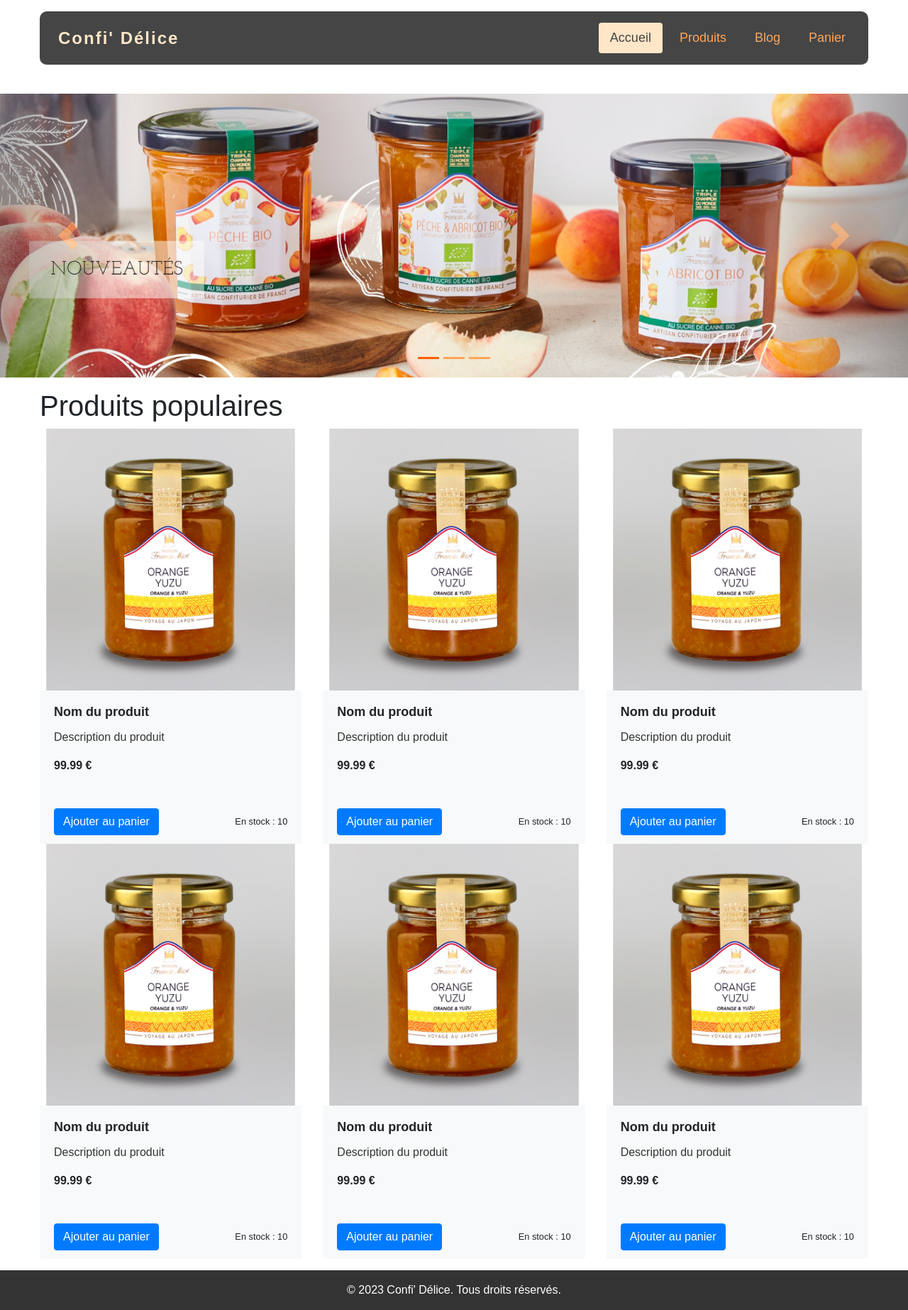
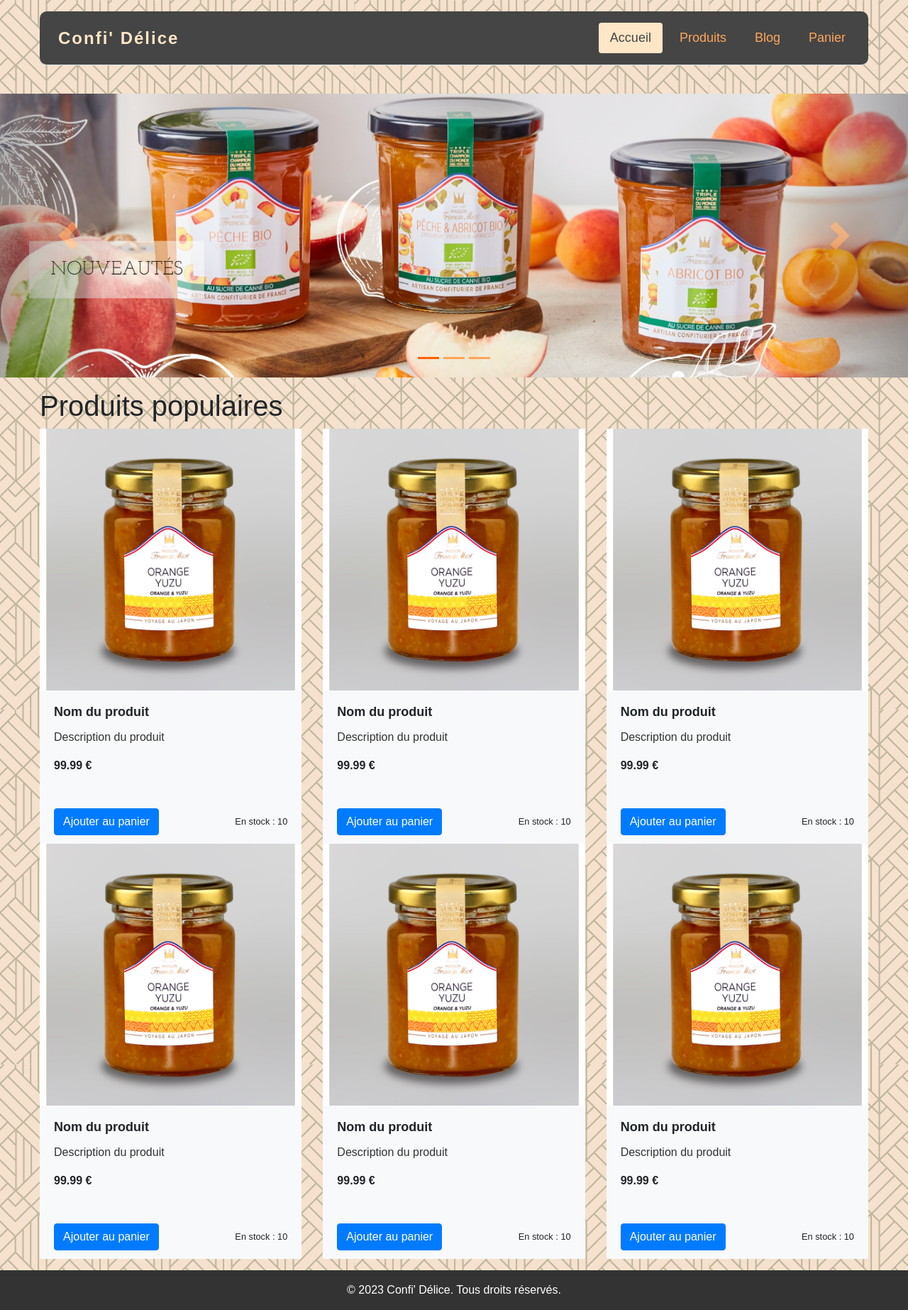
Before and after one commit to Syvtille/Site-e-commerce, a PHP site: page / in a window 1280 px wide. Shown: the whole page at 71% size. Run offline with PHP 8.4, Linux system fonts and the light colour scheme.

Commit message:
background

```diff
--- a/src/include/css/style.css
+++ b/src/include/css/style.css
@@ -9,6 +9,12 @@ body {
     font-family: Arial, sans-serif;
     margin: 0;
     padding: 0;
+    background-image: url('../../../assets/img/bg-motif.jpg');
+    background-repeat: repeat;
+    background-size: 500px;
+    background-color: rgba(255, 165, 89, 0.25);
+    /*background-color: rgba(255, 230, 199, 0.25);*/
+    background-blend-mode: darken;
 }
 
 header {
@@ -34,8 +40,7 @@ header {
 
 .title-site:hover {
     color: var(--color-blank);
-    letter-spacing: 4px;
-    font-size: 25px;
+    letter-spacing: 3px;
     margin-top: 1px;
 }
 
--- a/view/v-accueil.php
+++ b/view/v-accueil.php
@@ -37,7 +37,6 @@ global $nomSite;
 <div class="container">
     <h1>Produits populaires</h1>
     <div class="row row-cols-1 row-cols-sm-2 row-cols-md-3 g-3">
-        <!-- Vous pouvez remplacer ces données par les données réelles de vos produits -->
         <?php for ($i = 0; $i < 6; $i++): ?>
             <div class="col">
                 <div class="card">
```
Also changed, not shown: assets/img/bg-motif.jpg (added).
